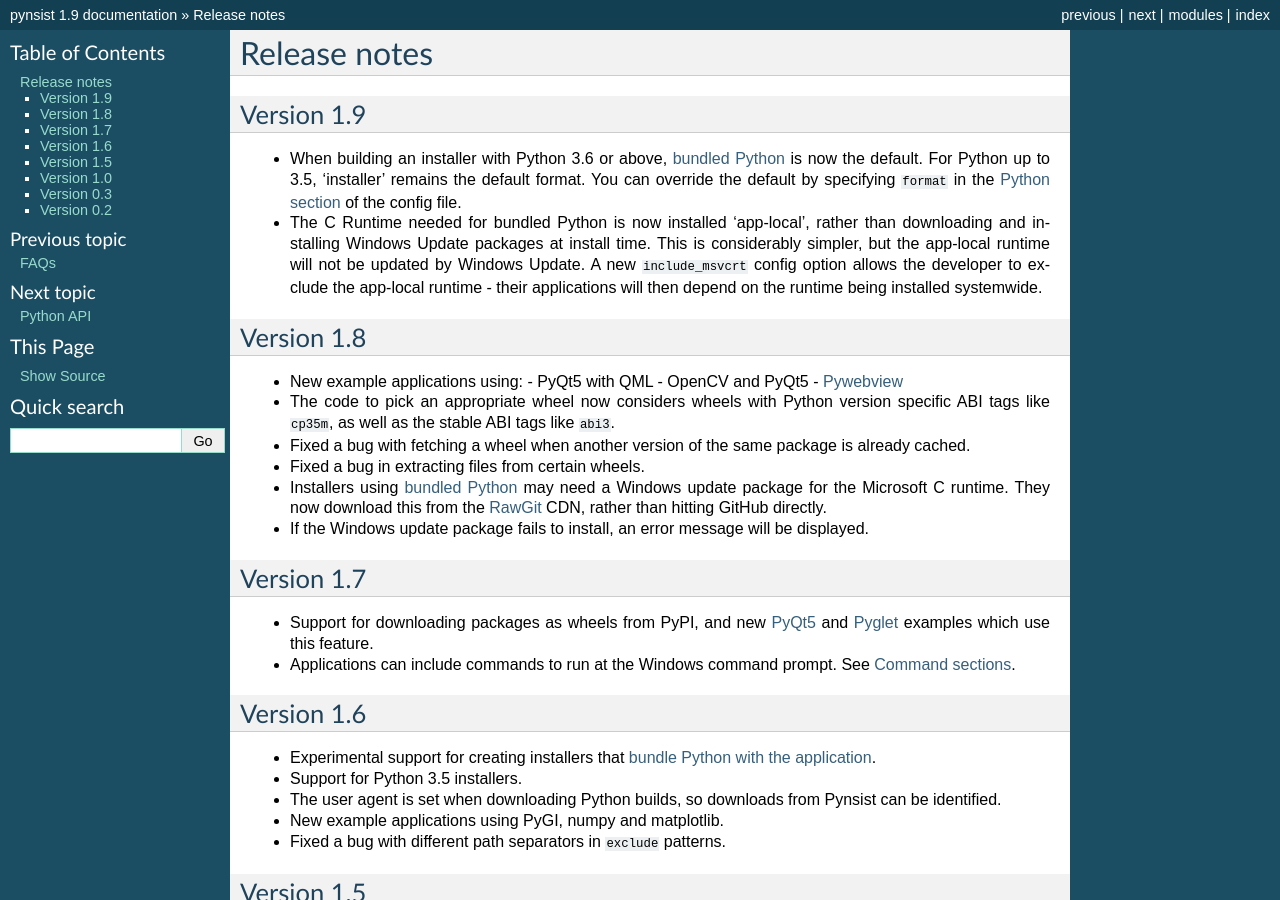
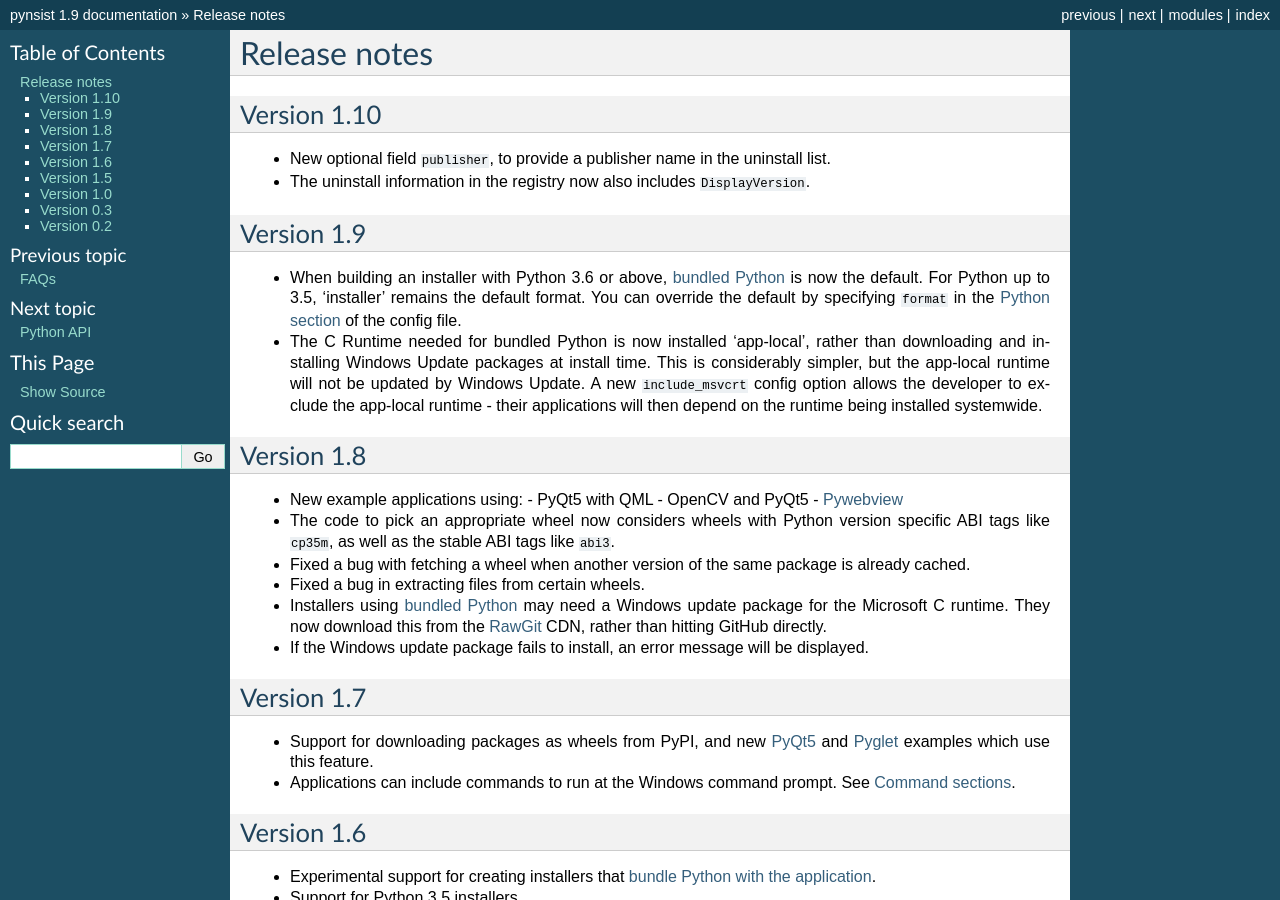
Before and after one commit to takluyver/pynsist, a Sphinx documentation site: the page built from doc/releasenotes.rst, in a window 1280 px wide and 900 px high. Built offline with Sphinx 7.4.7, drawn with Linux system fonts in a browser that asks for light colours.

Commit message:
Document recent additions
Closes gh-97

```diff
--- a/doc/cfgfile.rst
+++ b/doc/cfgfile.rst
@@ -20,6 +20,8 @@ Application section
 .. describe:: publisher (optional)
 
   The publisher name that shows up in the *Add or Remove programs* control panel.
+
+  .. versionadded:: 1.10
 
 .. describe:: entry_point
 
--- a/doc/releasenotes.rst
+++ b/doc/releasenotes.rst
@@ -1,5 +1,12 @@
 Release notes
 =============
+
+Version 1.10
+------------
+
+* New optional field ``publisher``, to provide a publisher name in the uninstall
+  list.
+* The uninstall information in the registry now also includes ``DisplayVersion``.
 
 Version 1.9
 -----------
```
